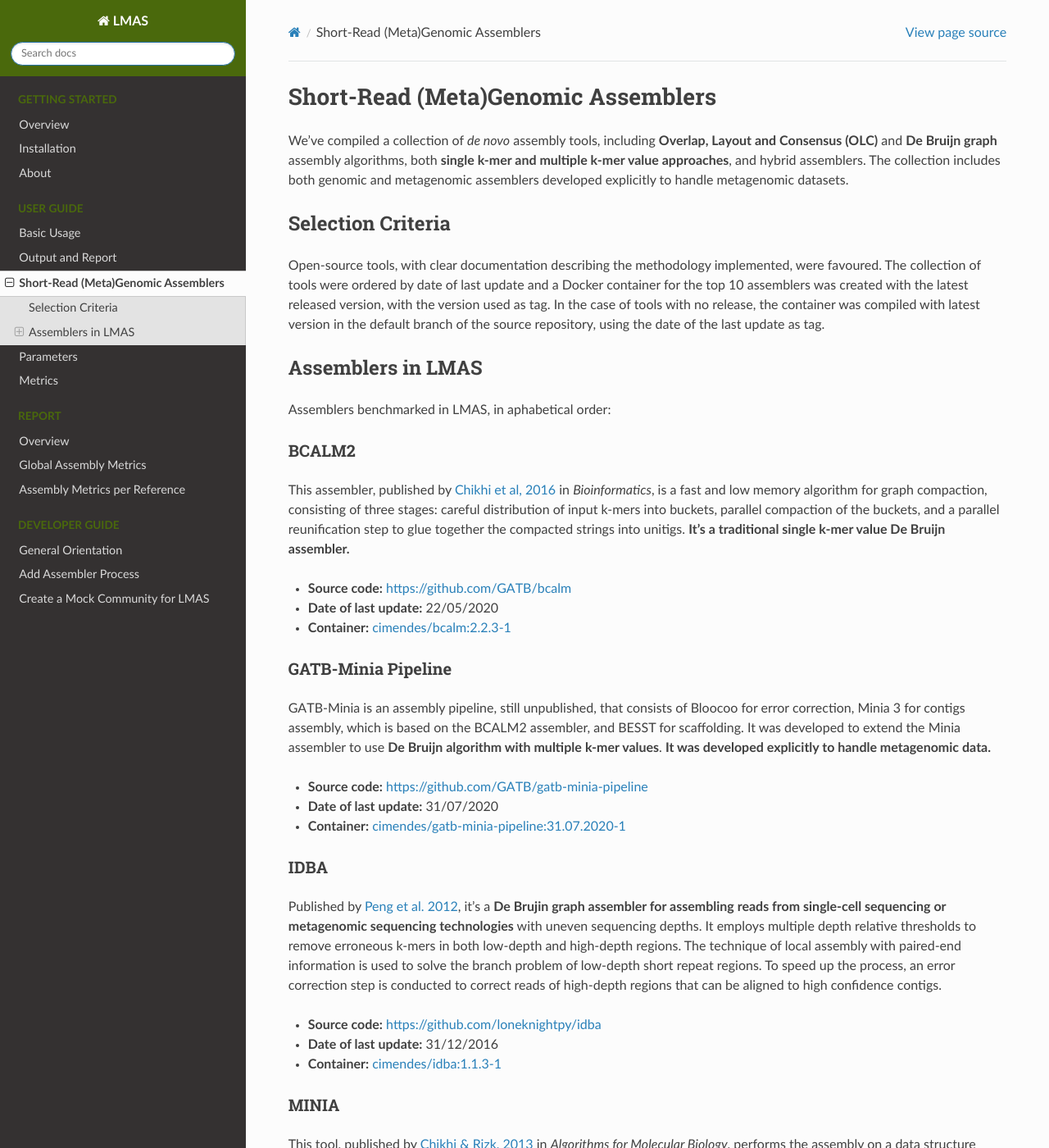
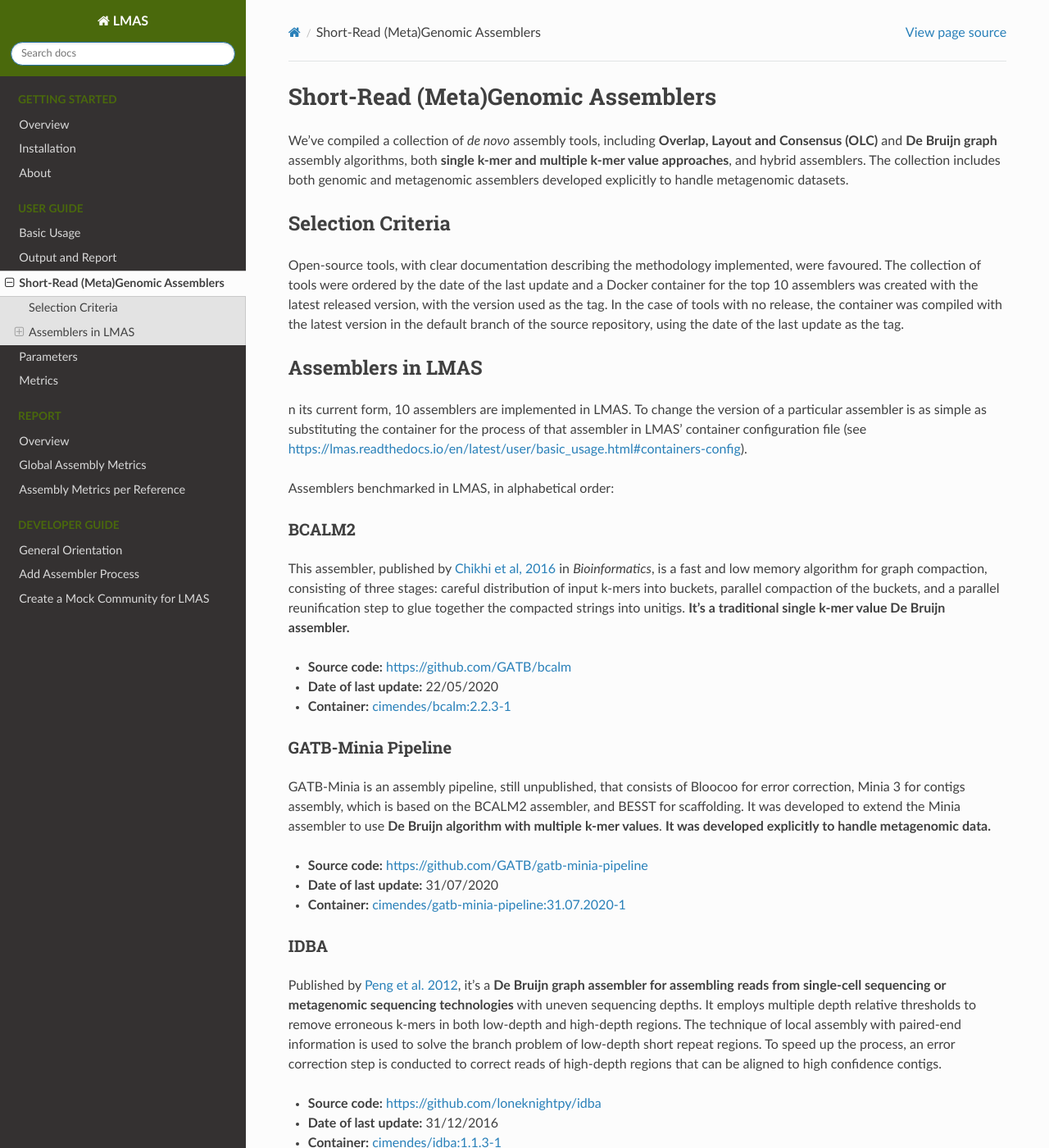
Before and after one commit to B-UMMI/LMAS, a Sphinx documentation site: the page built from docs/user/assemblers.rst, in a window 1280 px wide and 1400 px high. Shown: the whole window at 82% size. Built offline with Sphinx 7.4.7 and the Read the Docs theme 2.0.0, drawn with Linux system fonts in a browser that asks for light colours; some of the changed text lies outside the part shown.

Commit message:
Update assemblers.rst

```diff
--- a/docs/user/assemblers.rst
+++ b/docs/user/assemblers.rst
@@ -9,15 +9,19 @@ Selection Criteria
 -------------------
 
 Open-source tools, with clear documentation describing the methodology implemented, were favoured.
-The collection of tools were ordered by date of last update and a Docker container for the top 10 assemblers
-was created with the latest released version, with the version used as tag.
-In the case of tools with no release, the container was compiled with latest version in the default branch of the
-source repository, using the date of the last update as tag.
+The collection of tools were ordered by the date of the last update and a Docker container for the top 10 assemblers
+was created with the latest released version, with the version used as the tag.
+In the case of tools with no release, the container was compiled with the latest version in the default branch of the
+source repository, using the date of the last update as the tag.
 
 Assemblers in LMAS
 ------------------
 
-Assemblers benchmarked in LMAS, in aphabetical order:
+n its current form, 10 assemblers are implemented in LMAS.
+To change the version of a particular assembler is as simple as substituting the container for the process
+of that assembler in LMAS’ container configuration file (see https://lmas.readthedocs.io/en/latest/user/basic_usage.html#containers-config).
+
+Assemblers benchmarked in LMAS, in alphabetical order:
 
 BCALM2
 ^^^^^^
@@ -47,7 +51,7 @@ IDBA
 ^^^^
 
 Published by `Peng et al. 2012 <https://academic.oup.com/bioinformatics/article-lookup/doi/10.1093/bioinformatics/bts174>`_, it's
-a **De Brujin graph assembler for assembling reads from single-cell sequencing or metagenomic sequencing technologies** with
+a **De Bruijn graph assembler for assembling reads from single-cell sequencing or metagenomic sequencing technologies** with
 uneven sequencing depths. It employs multiple depth relative thresholds to remove erroneous k-mers in both low-depth and
 high-depth regions. The technique of local assembly with paired-end information is used to solve the branch problem of
 low-depth short repeat regions. To speed up the process, an error correction step is conducted to correct reads of
@@ -63,7 +67,7 @@ MINIA
 This tool, published by `Chikhi & Rizk, 2013 <https://almob.biomedcentral.com/articles/10.1186/1748-7188-8-22>`_ in
 *Algorithms for Molecular Biology*, performs the assembly on a data structure based on unitigs produced by the BCALM
 software and using graph simplifications that are heavily inspired by the SPAdes assembler. Minia is a short-read
-traditional assembler based on **de Bruijn graph using a single k-mer length**.
+traditional assembler based on **De Bruijn graph using a single k-mer length**.
 
 * **Source code:** https://github.com/GATB/minia
 * **Date of last update:** 04/03/2021
@@ -85,10 +89,10 @@ useful for metagenomics which suffers from non-uniform sequencing depths.
 METASPADES
 ^^^^^^^^^^
 
-SPAdes started out as a tool aiming to resolve uneven coverage in single cell genome data, but later metaSPAdes
-was released, building **specific metagenomic pipeline on top of SPAdes**. It was published by `Nurk et al. 2017 <https://www.ncbi.nlm.nih.gov/pmc/articles/PMC5411777/>`_,
-and like SPAdes, it uses **multiple k-mer sizes of de Bruijn graph**, starting with lowest kmer size and adding
-hypothetical kmers to connect graph.
+SPAdes started as a tool aiming to resolve uneven coverage in single-cell genome data, but later metaSPAdes
+was released, building a **specific metagenomic pipeline on top of SPAdes**. It was published by `Nurk et al. 2017 <https://www.ncbi.nlm.nih.gov/pmc/articles/PMC5411777/>`_,
+and like SPAdes, it uses **multiple k-mer sizes of the De Bruijn graph**, starting with the lowest k-mer size and adding
+hypothetical k-mers to connect the graph.
 
 * **Source code:** https://github.com/ablab/spades
 * **Date of last update:** 11/03/2021
@@ -109,8 +113,8 @@ tries to obtain good contiguity by using **multiple k-mers** longer than mate le
 SPADES
 ^^^^^^
 
-A tool aiming to resolve uneven coverage in **single cell genome data through multiple k-mer sizes of De Brujin graphs**.
-It starts with the smallest k-mer size and and adds hypotetical k-mers to connect graph. It was published by
+A tool aiming to resolve uneven coverage in **single-cell genome data through multiple k-mer sizes of De Bruijn graphs**.
+It starts with the smallest k-mer size and adds hypothetical k-mers to connect the graph. It was published by
 `Bankevich et al. 2012 <https://pubmed.ncbi.nlm.nih.gov/22506599/>`_.
 
 * **Source code:** https://github.com/ablab/spades
@@ -134,8 +138,8 @@ VELVETOPTIMIZER
 This optimizing pipeline, developed by Torsten Seeman, is still unpublished but extends the original Velvet assembler by
 performing **several de Bruijn assemblies with variable k-mer sizes**. It searches a supplied hash value range for the optimum, estimates
 the expected coverage and then searches for the optimum coverage cutoff. It uses Velvet's internal mechanism for estimating
-insert lengths for paired end libraries. It can optimise the assemblies by either the default optimisation condition or by a
-user supplied one. It outputs the results to a subdirectory and records all its operations in a logfile.
+insert lengths for paired-end libraries. It can optimise the assemblies by either the default optimisation condition or by a
+user-supplied one. It outputs the results to a subdirectory and records all its operations in a logfile.
 
 * **Source code:** https://github.com/tseemann/VelvetOptimiser
 * **Date of last update:** 21/01/2017
```
Also changed, not shown: other parts of docs/user/assemblers.rst (+1 -1 lines).
